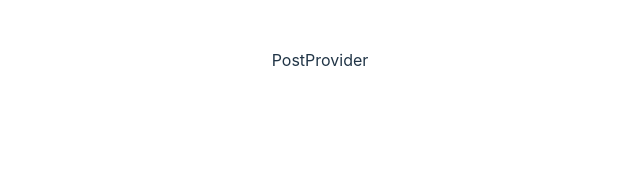
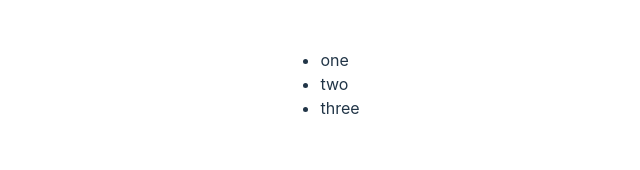
Before and after one commit to msrxse/react-challenges, a React (Vite) app: page / in a window 1280 px wide. Shown: the top 170 px of the page, without its empty margins (320-960 px from the left). Built offline with nearby package versions, Linux system fonts and the light colour scheme.

Commit message:
Create a Custom Hook to fetch data

```diff
--- a/src/App.tsx
+++ b/src/App.tsx
@@ -17,14 +17,16 @@ import VirtualizedList from './components/VirtualizedList'
 import FormValidations from './components/FormValidations'
 import DynamicForm from './components/FormDynamic'
 import { PostProvider } from './components/PostProvider'
+import FetchCustomHook from './components/FetchCustomHook'
 
-const VISIBLE = 'post-provider'
+const VISIBLE = 'fetch-custom-hook'
 
 function App() {
   const [visible] = useState(VISIBLE)
 
   return (
     (visible === 'counter' && <Counter />) ||
+    (visible === 'fetch-custom-hook' && <FetchCustomHook />) ||
     (visible === 'post-provider' && (
       <PostProvider>
         <p>PostProvider</p>
--- /dev/null
+++ b/src/components/FetchCustomHook.tsx
@@ -0,0 +1,56 @@
+import { useEffect, useState } from 'react'
+
+type Data = { data: string[]; status: number }
+
+const fetchDataMock = (url: string): Promise<Data> => {
+  return new Promise((resolve, reject) => {
+    setTimeout(() => {
+      if (url === 'https://api.example.com/data') {
+        resolve({ data: ['one', 'two', 'three'], status: 200 })
+      } else {
+        reject({ message: 'Failed to fetch data', status: 500 })
+      }
+    }, 2000)
+  })
+}
+
+/**
+ * Create a Custom Hook
+ * Create a custom hook that fetches and caches data from an API.
+ */
+const useFetch = (url: string) => {
+  const [loading, setLoading] = useState(false)
+  const [data, setData] = useState<string[]>([])
+  const [error, setError] = useState('')
+
+  useEffect(() => {
+    setLoading(true)
+    fetchDataMock(url)
+      .then(({ data }) => {
+        setData(data)
+      })
+      .catch((e) => setError(e.message))
+      .finally(() => setLoading(false))
+  }, [url])
+
+  return { loading, data, error }
+}
+
+const App = () => {
+  const { loading, data, error } = useFetch('https://api.example.com/data')
+
+  if (loading) {
+    return <p>'Loading...'</p>
+  }
+  if (error) {
+    return <p>Error: {error}</p>
+  }
+  return (
+    <ul>
+      {data.map((each, index) => (
+        <li key={index}>{each}</li>
+      ))}
+    </ul>
+  )
+}
+export default App
```
Also changed, not shown: 1 other file (tests, documents, lock files or other folders).
